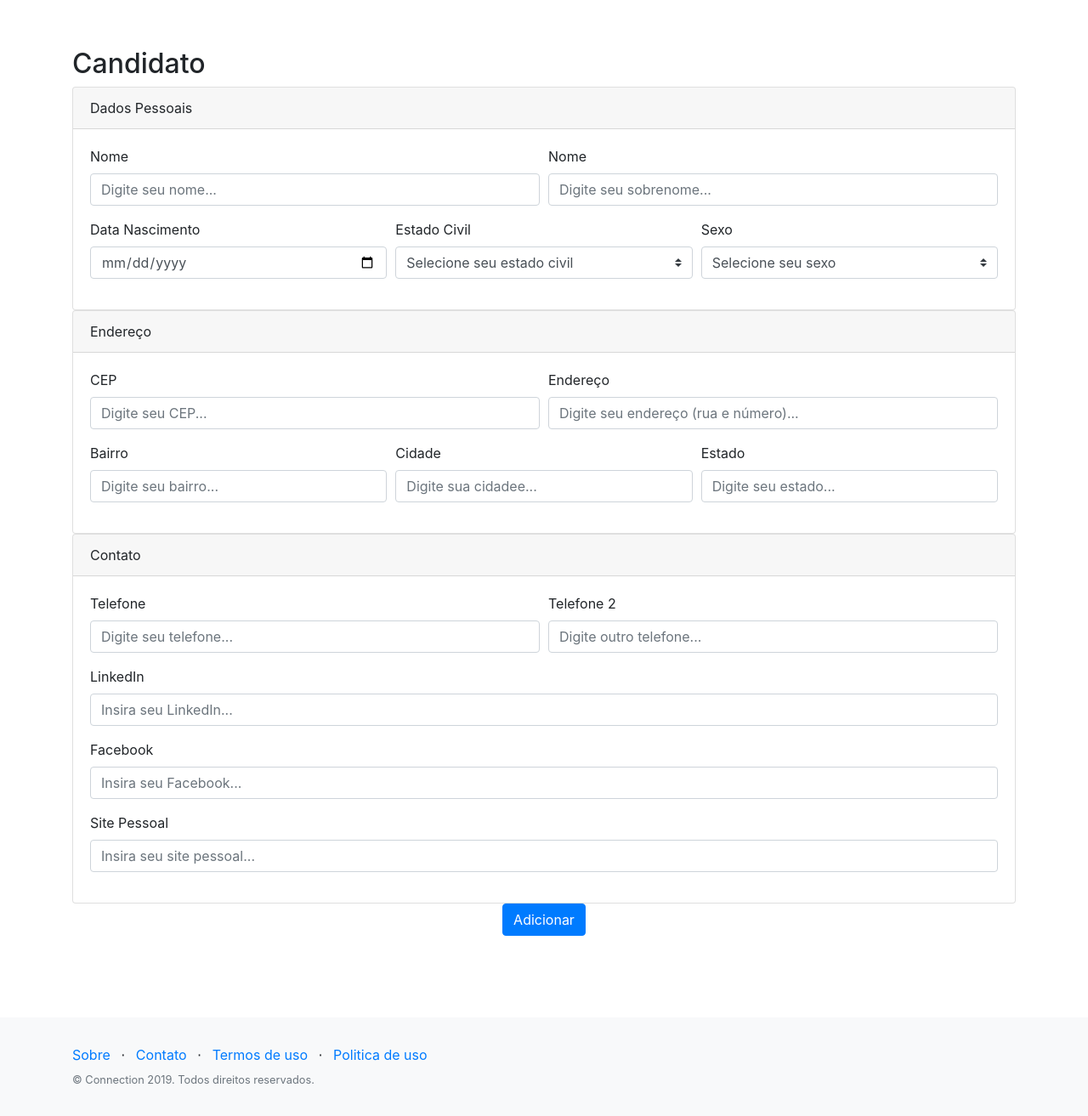
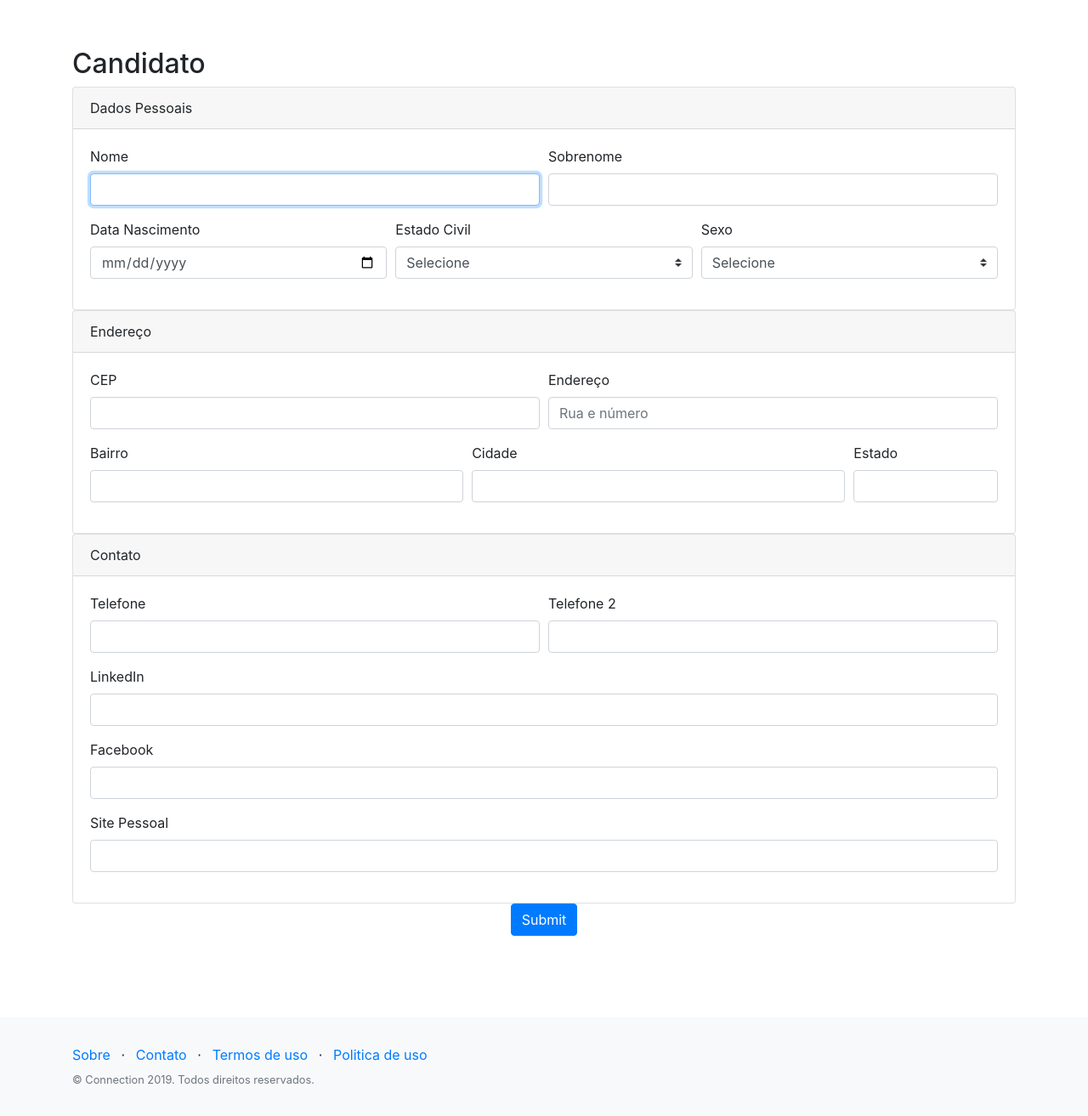
Before and after one commit to Eduardo-RibeiroJ/prjTCC, a PHP site: page /candidato_inserir.php in a window 1280 px wide. Shown: the part 56-1369 px from the top of the page at 85% size. Run offline with PHP 8.4, Linux system fonts and the light colour scheme; some libraries are stand-ins or nearby versions.

Commit message:
Melhorando o form candidato

```diff
--- a/View/candidato_inserir.php
+++ b/View/candidato_inserir.php
@@ -6,6 +6,10 @@ include_once "../Controller/CandidatoDAO.php";
 $conn = new Conexao();
 $candidato = new Candidato();
 $candidatoDAO = new CandidatoDAO($conn);
+
+if (isset($_POST['Adicionar'])) {
+  echo "<script> alert('caiu');</script>";
+}
 
 ?>
 
@@ -19,7 +23,7 @@ $candidatoDAO = new CandidatoDAO($conn);
             </div>
 
             <div class="col-12">
-              <form method="POST" action="inserirCandidato">
+              <form method="POST" action="candidato_inserir.php">
                 <div class="card">
 
                   <div class="card-header">
@@ -32,12 +36,12 @@ $candidatoDAO = new CandidatoDAO($conn);
                           <div class="form-row">
                             <div class="form-group col-md-6">
                               <label for="txtNome">Nome</label>
-                              <input type="text" class="form-control" id="txtNome" name="txtNome" placeholder="Digite seu nome..." required>
+                              <input type="text" class="form-control" id="txtNome" name="txtNome" placeholder="" required autofocus>
                             </div>
 
                             <div class="form-group col-md-6">
-                              <label for="txtSobrenome">Nome</label>
-                              <input type="text" class="form-control" id="txtSobrenome" name="txtSobrenome" placeholder="Digite seu sobrenome..." required>
+                              <label for="txtSobrenome">Sobrenome</label>
+                              <input type="text" class="form-control" id="txtSobrenome" name="txtSobrenome" placeholder="" required>
                             </div>
                           </div>
 
@@ -45,13 +49,13 @@ $candidatoDAO = new CandidatoDAO($conn);
                           <div class="form-row">
                             <div class="form-group col-md-4">
                               <label for="txtDataNasc">Data Nascimento</label>
-                              <input type="date" class="form-control" id="txtDataNasc" name="txtDataNasc" placeholder="Digite sua data de nascimento..." required>
+                              <input type="date" class="form-control" id="txtDataNasc" name="txtDataNasc" placeholder="" required>
                             </div>
 
                             <div class="form-group col-md-4">
                               <label for="cbbEstadoCivil">Estado Civil</label>
                               <select class="custom-select" id="cbbEstadoCivil" name="cbbEstadoCivil" required>
-                                <option value="" selected>Selecione seu estado civil</option>
+                                <option value="" selected>Selecione</option>
                                 <option value="S">Solteiro(a)</option>
                                 <option value="C">Casado(a)</option>
                                 <option value="D">Divorciado(a)</option>
@@ -62,7 +66,7 @@ $candidatoDAO = new CandidatoDAO($conn);
                             <div class="form-group col-md-4">
                               <label for="cbbSexo">Sexo</label>
                               <select class="custom-select" id="cbbSexo" name="cbbSexo" required>
-                                <option value="" selected>Selecione seu sexo</option>
+                                <option value="" selected>Selecione</option>
                                 <option value="M">Masculino</option>
                                 <option value="F">Feminino</option>
                               </select>
@@ -84,32 +88,32 @@ $candidatoDAO = new CandidatoDAO($conn);
                       <div class="card-text">
 
                           <div class="form-row">
-                            <div class="form-group col-md-6">
+                            <div class="form-group col-lg-6">
                               <label for="txtCEP">CEP</label>
-                              <input type="text" class="form-control" id="txtCEP" name="txtCEP" placeholder="Digite seu CEP..." required>
+                              <input type="text" class="form-control" id="txtCEP" name="txtCEP" placeholder="" required>
                             </div>
 
-                            <div class="form-group col-md-6">
+                            <div class="form-group col-lg-6">
                               <label for="txtEndereco">Endereço</label>
-                              <input type="text" class="form-control" id="txtEndereco" name="txtEndereco" placeholder="Digite seu endereço (rua e número)..." required>
+                              <input type="text" class="form-control" id="txtEndereco" name="txtEndereco" placeholder="Rua e número" required>
                             </div>
                           </div>
 
                           <div class="form-row">
 
-                            <div class="form-group col-md-4">
+                            <div class="form-group col-md-5">
                               <label for="txtBairro">Bairro</label>
-                              <input type="text" class="form-control" id="txtBairro" name="txtBairro" placeholder="Digite seu bairro..." required>
+                              <input type="text" class="form-control" id="txtBairro" name="txtBairro" placeholder="" required>
                             </div>
 
-                            <div class="form-group col-md-4">
+                            <div class="form-group col-md-5">
                               <label for="txtCidade">Cidade</label>
-                              <input type="text" class="form-control" id="txtCidade" name="txtCidade" placeholder="Digite sua cidadee..." required>
+                              <input type="text" class="form-control" id="txtCidade" name="txtCidade" placeholder="" required>
                             </div>
 
-                            <div class="form-group col-md-4">
+                            <div class="form-group col-md-2">
                               <label for="txtUF">Estado</label>
-                              <input type="text" class="form-control" id="txtUF" name="txtUF" placeholder="Digite seu estado..." required>
+                              <input type="text" class="form-control" id="txtUF" name="txtUF" placeholder="" required>
                             </div>
 
                           </div>
@@ -131,12 +135,12 @@ $candidatoDAO = new CandidatoDAO($conn);
                           <div class="form-row">
                             <div class="form-group col-md-6">
                               <label for="txtTelefone">Telefone</label>
-                              <input type="text" class="form-control" id="txtTelefone" name="txtTelefone" placeholder="Digite seu telefone..." required>
+                              <input type="text" class="form-control" id="txtTelefone" name="txtTelefone" placeholder="" required>
                             </div>
 
                             <div class="form-group col-md-6">
                               <label for="txtTelefone2">Telefone 2</label>
-                              <input type="text" class="form-control" id="txtTelefone2" name="txtTelefone2" placeholder="Digite outro telefone..." required>
+                              <input type="text" class="form-control" id="txtTelefone2" name="txtTelefone2" placeholder="">
                             </div>
 
                           </div>
@@ -144,21 +148,21 @@ $candidatoDAO = new CandidatoDAO($conn);
                           <div class="form-row">
                             <div class="form-group col">
                               <label for="txtlinkedin">LinkedIn</label>
-                              <input type="text" class="form-control" id="txtlinkedin" name="txtlinkedin" placeholder="Insira seu LinkedIn...">
+                              <input type="text" class="form-control" id="txtlinkedin" name="txtlinkedin" placeholder="">
                             </div>
                           </div>
 
                           <div class="form-row">
                             <div class="form-group col">
                               <label for="txtFacebook">Facebook</label>
-                              <input type="text" class="form-control" id="txtFacebook" name="txtFacebook" placeholder="Insira seu Facebook...">
+                              <input type="text" class="form-control" id="txtFacebook" name="txtFacebook" placeholder="">
                             </div>
                           </div>
 
                           <div class="form-row">
                             <div class="form-group col">
                               <label for="txtSitePessoal">Site Pessoal</label>
-                              <input type="text" class="form-control" id="txtSitePessoal" name="txtSitePessoal" placeholder="Insira seu site pessoal...">
+                              <input type="text" class="form-control" id="txtSitePessoal" name="txtSitePessoal" placeholder="">
                             </div>
                           </div>
 
@@ -172,7 +176,7 @@ $candidatoDAO = new CandidatoDAO($conn);
 
                 <div class="form-row">
                   <div class="form-group col-12">
-                    <input type="submit" name="Adicionar" id="Adicionar" class="btn btn-primary" value="Adicionar" />
+                    <input type="submit" name="Adicionar" id="Adicionar" class="btn btn-primary"/>
                   </div>
                 </div>
 
```
